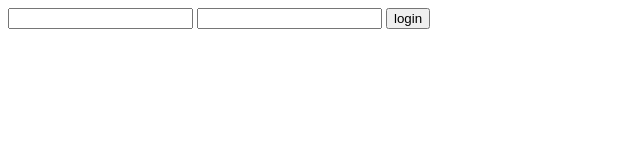
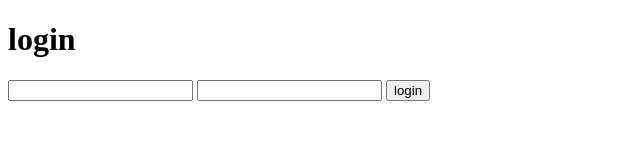
Before and after one commit to kencal20/Back_end-I, a website: page Public/Login.html in a window 1280 px wide. Shown: the whole page, without its empty margins (0-640 px from the left). Drawn offline with Linux system fonts and the light colour scheme.

Commit message:
body parsing login update and correction

```diff
--- a/Public/Login.html
+++ b/Public/Login.html
@@ -9,7 +9,8 @@
 </head>
 
 <body>
-   <form method="post" action="/login">
+    <h1>login</h1>
+   <form method="Post" action="/login">
        <input type="email"/>
        <input type="password"/>
        <input type="submit" value="login"/>
--- a/index.js
+++ b/index.js
@@ -4,11 +4,12 @@ const path = require("path");
 const server = express("server");
 
 const loginRequestHandler = (req, res) => {
+  console.log(req);
   res.send("Done");
 };
 
 server.use(express.static(path.join(__dirname, "public")));
 
-server.post('/',loginRequestHandler)
+server.post("/login", loginRequestHandler);
 
 server.listen(1000, () => console.log("server is ready to accept request"));
```
